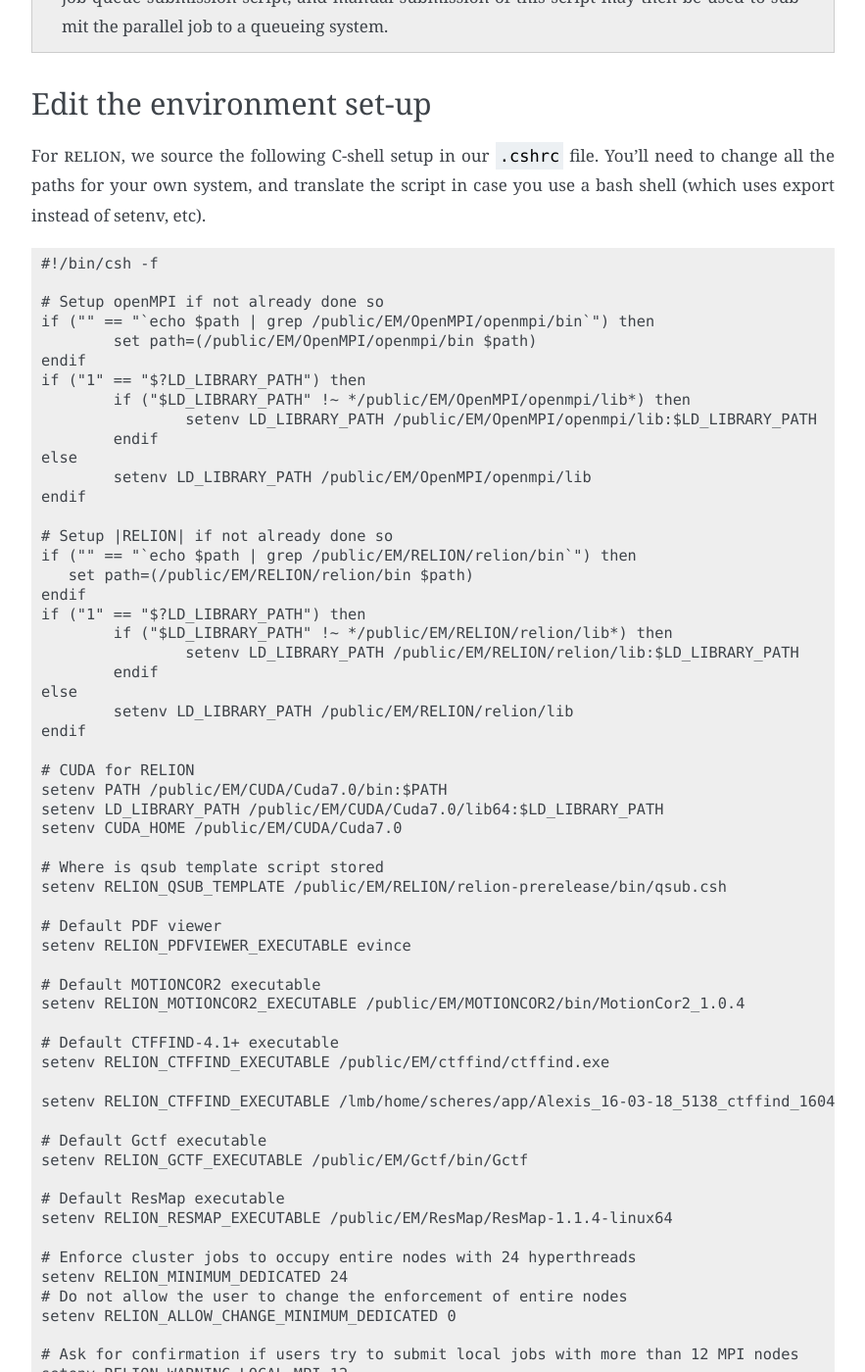
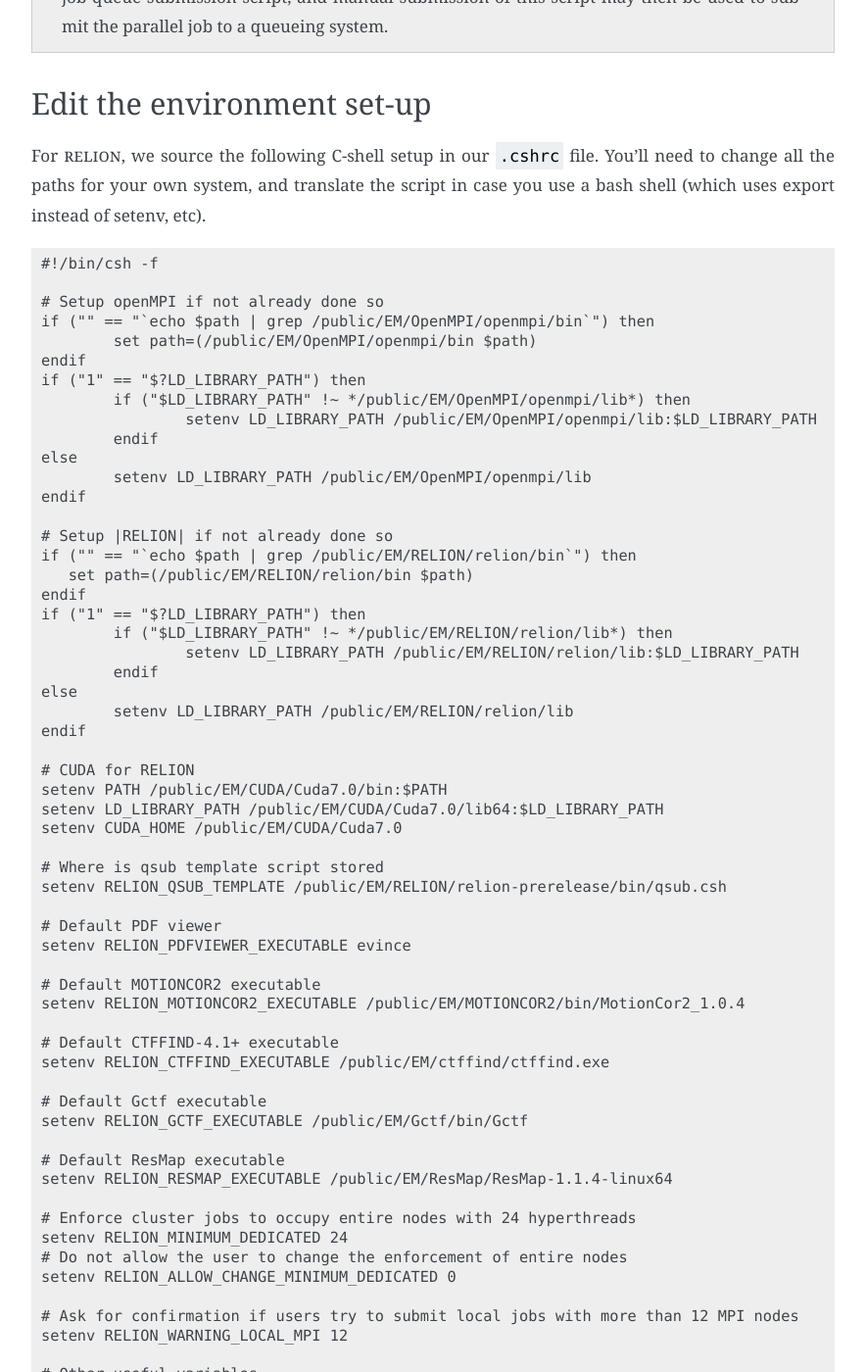
Before and after one commit to 3dem/relion-documents, a Sphinx documentation site: the page built from source/Installation.rst, in a window 1280 px wide and 1400 px high, scrolled down 7995 px. Shown: the whole window at 98% size, without its empty margins (308-1191 px from the left). Built offline with Sphinx 7.4.7, drawn with Linux system fonts in a browser that asks for light colours; cross-references to code outside the pages are shown as plain code; some of the changed text lies outside the part shown.

Commit message:
Removed duplicate lines about RELION_CTFFIND_EXECUTABLE.

```diff
--- a/source/Installation.rst
+++ b/source/Installation.rst
@@ -360,8 +360,6 @@ You'll need to change all the paths for your own system, and translate the scrip
      # Default CTFFIND-4.1+ executable
      setenv RELION_CTFFIND_EXECUTABLE /public/EM/ctffind/ctffind.exe
 
-     setenv RELION_CTFFIND_EXECUTABLE /lmb/home/scheres/app/Alexis_16-03-18_5138_ctffind_160404_1358.exe
-
      # Default Gctf executable
      setenv RELION_GCTF_EXECUTABLE /public/EM/Gctf/bin/Gctf
 
```
